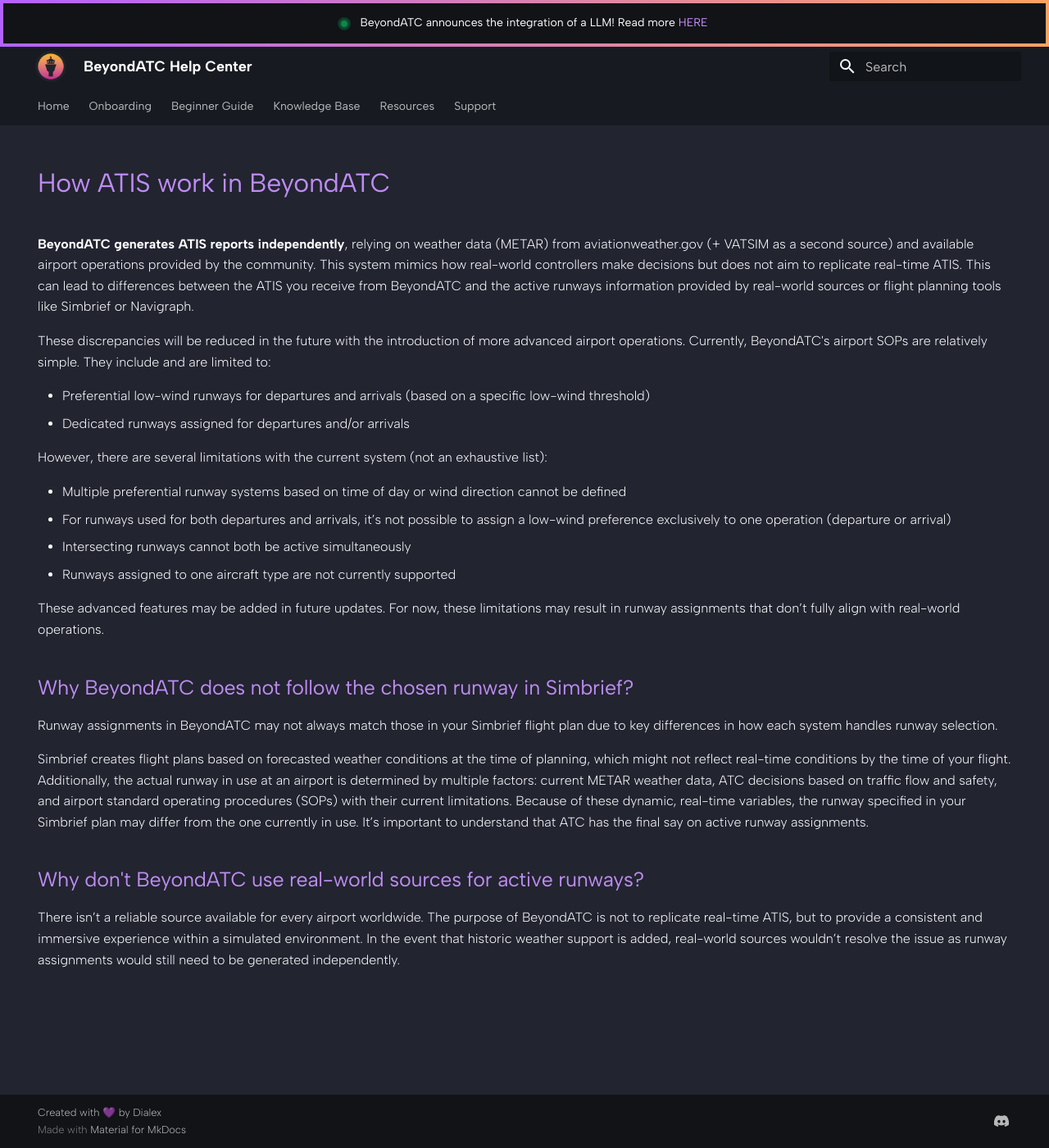
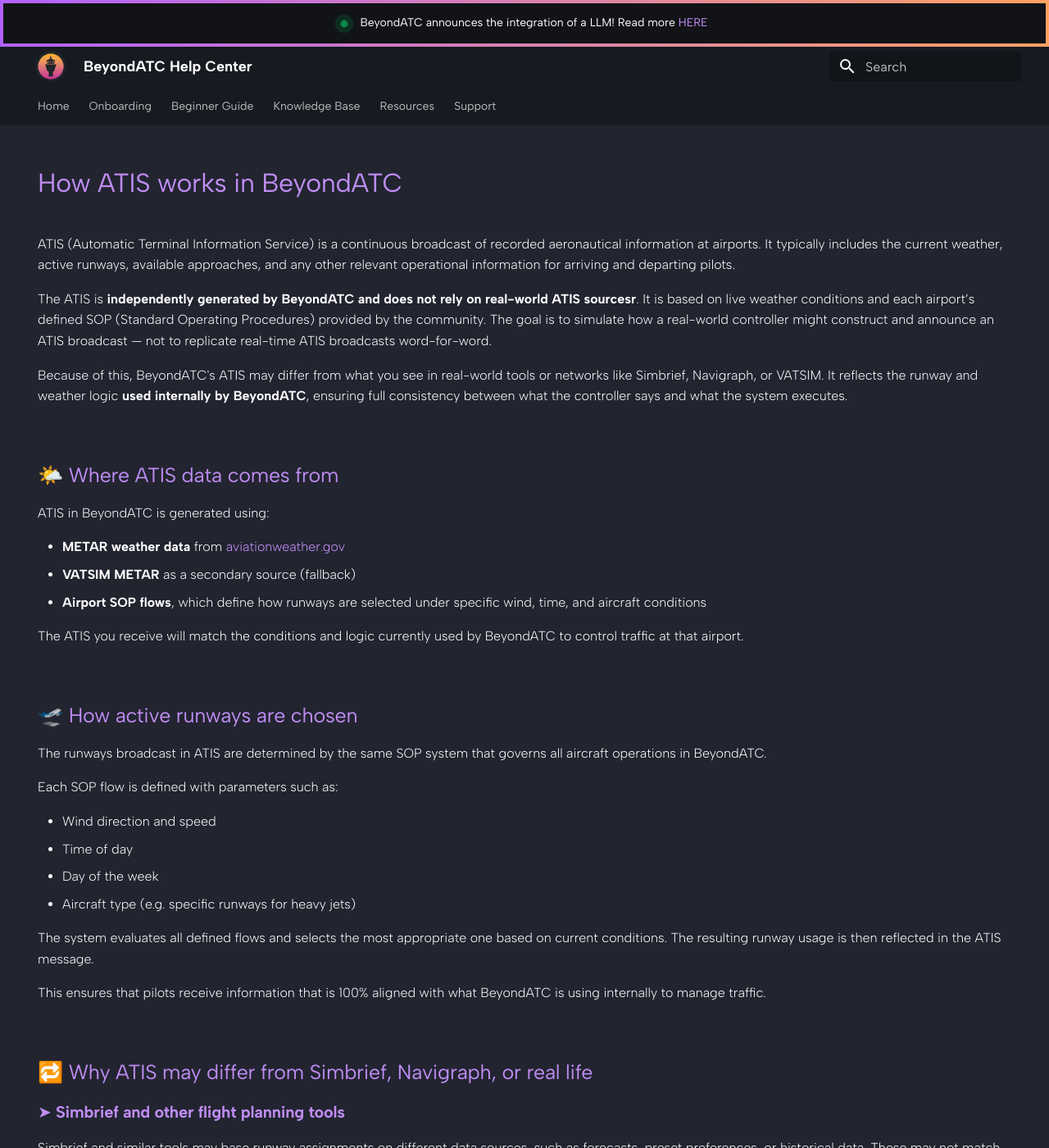
Before and after one commit to BeyondATC/BeyondATC_Wiki, an MkDocs documentation site: the page built from docs/knowledge-base/atis.md, in a window 1280 px wide and 1400 px high. Shown: the whole window at 82% size. Built offline with MkDocs 1.6.1 and Material for MkDocs 9.7.7, drawn with Linux system fonts in a browser that asks for light colours; some of the changed text lies outside the part shown.

Commit message:
updated with latest info

```diff
--- a/docs/knowledge-base/atis.md
+++ b/docs/knowledge-base/atis.md
@@ -9,30 +9,61 @@ description: BeyondATC generates ATIS reports independently, relying on weather
 
 ---
 
-# How ATIS work in BeyondATC
+# How ATIS works in BeyondATC
 
-**BeyondATC generates ATIS reports independently**, relying on weather data (METAR) from aviationweather.gov (+ VATSIM as a second source) and available airport operations provided by the community. This system mimics how real-world controllers make decisions but does not aim to replicate real-time ATIS. This can lead to differences between the ATIS you receive from BeyondATC and the active runways information provided by real-world sources or flight planning tools like Simbrief or Navigraph.
+ATIS (Automatic Terminal Information Service) is a continuous broadcast of recorded aeronautical information at airports. It typically includes the current weather, active runways, available approaches, and any other relevant operational information for arriving and departing pilots.
 
-These discrepancies will be reduced in the future with the introduction of more advanced airport operations. Currently, BeyondATC's airport SOPs are relatively simple. They include and are limited to:
+The ATIS is **independently generated by BeyondATC and does not rely on real-world ATIS sourcesr**. It is based on live weather conditions and each airport’s defined SOP (Standard Operating Procedures) provided by the community. The goal is to simulate how a real-world controller might construct and announce an ATIS broadcast — not to replicate real-time ATIS broadcasts word-for-word.
 
-- Preferential low-wind runways for departures and arrivals (based on a specific low-wind threshold)
-- Dedicated runways assigned for departures and/or arrivals
+Because of this, BeyondATC's ATIS may differ from what you see in real-world tools or networks like Simbrief, Navigraph, or VATSIM. It reflects the runway and weather logic **used internally by BeyondATC**, ensuring full consistency between what the controller says and what the system executes.
 
-However, there are several limitations with the current system (not an exhaustive list):
+---
 
-- Multiple preferential runway systems based on time of day or wind direction cannot be defined
-- For runways used for both departures and arrivals, it’s not possible to assign a low-wind preference exclusively to one operation (departure or arrival)
-- Intersecting runways cannot both be active simultaneously
-- Runways assigned to one aircraft type are not currently supported
+## 🌤️ Where ATIS data comes from
 
-These advanced features may be added in future updates. For now, these limitations may result in runway assignments that don’t fully align with real-world operations.
+ATIS in BeyondATC is generated using:
 
-## Why BeyondATC does not follow the chosen runway in Simbrief?
+- **METAR weather data** from [aviationweather.gov](https://aviationweather.gov)
+- **VATSIM METAR** as a secondary source (fallback)
+- **Airport SOP flows**, which define how runways are selected under specific wind, time, and aircraft conditions
 
-Runway assignments in BeyondATC may not always match those in your Simbrief flight plan due to key differences in how each system handles runway selection.
+The ATIS you receive will match the conditions and logic currently used by BeyondATC to control traffic at that airport.
 
-Simbrief creates flight plans based on forecasted weather conditions at the time of planning, which might not reflect real-time conditions by the time of your flight. Additionally, the actual runway in use at an airport is determined by multiple factors: current METAR weather data, ATC decisions based on traffic flow and safety, and airport standard operating procedures (SOPs) with their current limitations. Because of these dynamic, real-time variables, the runway specified in your Simbrief plan may differ from the one currently in use. It’s important to understand that ATC has the final say on active runway assignments.
+---
 
-## Why don't BeyondATC use real-world sources for active runways?
+## 🛫 How active runways are chosen
 
-There isn’t a reliable source available for every airport worldwide. The purpose of BeyondATC is not to replicate real-time ATIS, but to provide a consistent and immersive experience within a simulated environment. In the event that historic weather support is added, real-world sources wouldn’t resolve the issue as runway assignments would still need to be generated independently.
+The runways broadcast in ATIS are determined by the same SOP system that governs all aircraft operations in BeyondATC.
+
+Each SOP flow is defined with parameters such as:
+
+- Wind direction and speed
+- Time of day
+- Day of the week
+- Aircraft type (e.g. specific runways for heavy jets)
+
+The system evaluates all defined flows and selects the most appropriate one based on current conditions. The resulting runway usage is then reflected in the ATIS message.
+
+This ensures that pilots receive information that is 100% aligned with what BeyondATC is using internally to manage traffic.
+
+---
+
+## 🔁 Why ATIS may differ from Simbrief, Navigraph, or real life
+
+### ➤ **Simbrief and other flight planning tools**
+
+Simbrief and similar tools may base runway assignments on different data sources, such as forecasts, preset preferences, or historical data. These may not match the live METAR and SOP logic used in BeyondATC.
+
+Additionally, other platforms (like Navigraph or real-world ATIS feeds) may reflect decisions made by real human controllers — including temporary adjustments or preferences that BeyondATC is not aware of.
+
+It’s important to remember that **runways are not part of a formal flight plan (OFP) in real-world operations**. They are assigned tactically by ATC based on current conditions. In both real life and BeyondATC, **the controller always has the final say**, and pilots are expected to follow those instructions even if they differ from what was pre-planned.
+
+---
+
+## ⚠️ Current limitations
+
+While BeyondATC’s ATIS system is built on solid logic, it still has a few limitations:
+
+- There is **no access to real-time ATIS broadcasts** (BeyondATC generates its own based on current conditions)
+- **Runway closures or temporary restrictions** are not modeled
+- **Real-time NOTAMs and airport events** are not reflected
```
